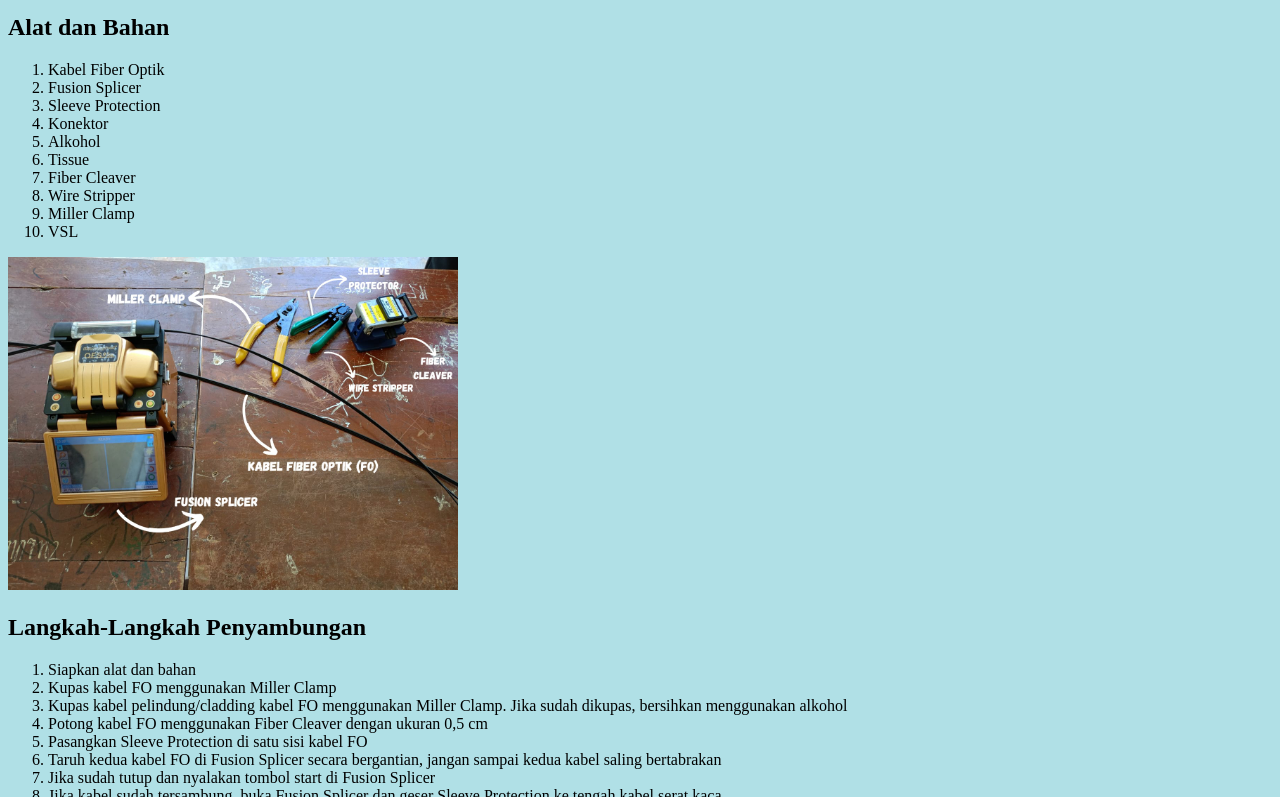
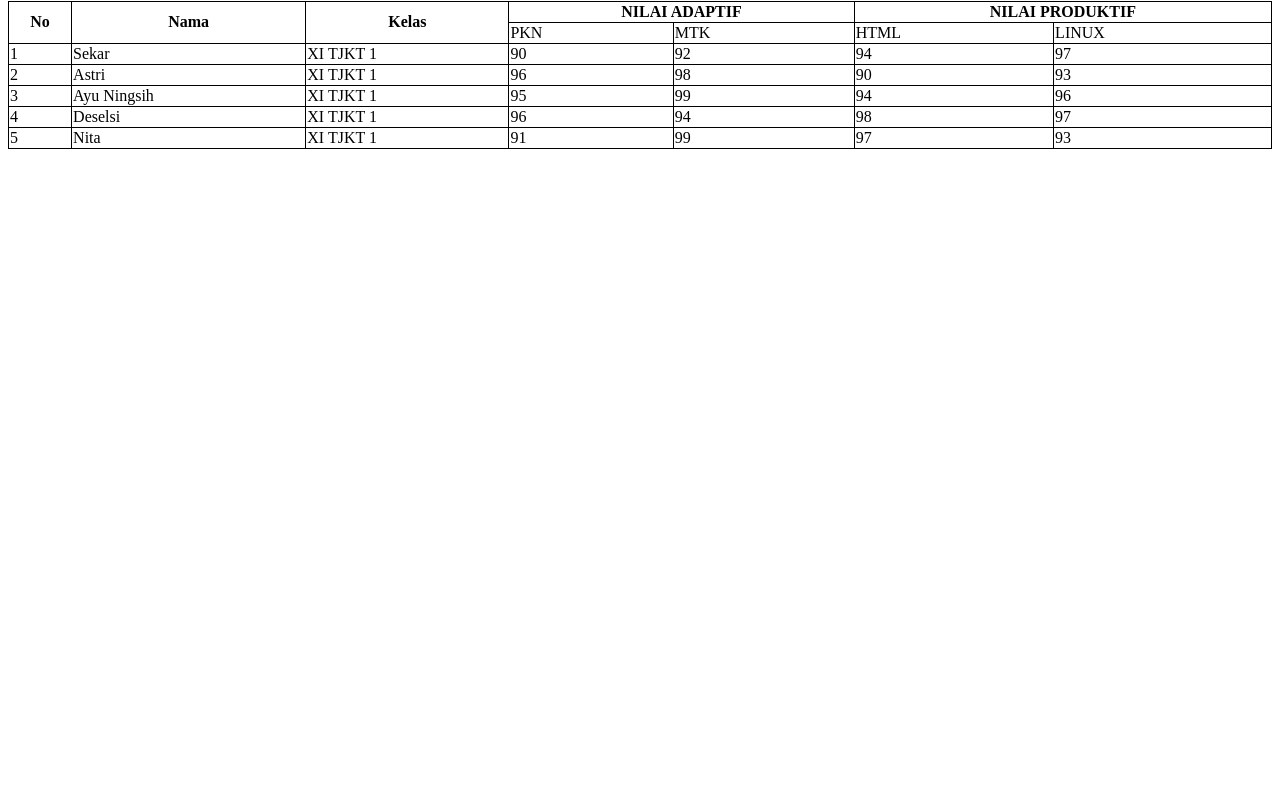
Before and after one commit to nuranita29/nuranita.github.io, a plain HTML site: page index.html in a window 1280 px wide. Shown: the part 66-863 px from the top of the page. After the commit the page ends 800 px from the top, so only its background shows below. Drawn offline with Linux system fonts and the light colour scheme.

Commit message:
Add files via upload

```diff
--- a/index.html
+++ b/index.html
@@ -1,73 +1,77 @@
 <!DOCTYPE html>
 <html>
-<body>
-
 <head>
-  <title>Fiber Optik</title>
-</head>
-<body>
-
-
 <style>
-body {background-color: powderblue;}
-h1   {color: blue;}
-p    {color: red;}
+table, th, td {
+  border: 1px solid black;
+  border-collapse: collapse;
+}
 </style>
 </head>
 <body>
 
-<h1>Laporan Hasil Crimping Fiber Optik</h1>
+<h2>TABEL NILAI KELAS XI TJKT 1</h2>
 
-<h2>Alat dan Bahan</h2>
-
-<ol>
-  <li>Kabel Fiber Optik</li>
-  <li>Fusion Splicer</li>
-  <li>Sleeve Protection</li>
-  <li>Konektor</li>
-  <li>Alkohol</li>
-  <li>Tissue</li>
-  <li>Fiber Cleaver</li>
-  <li>Wire Stripper</li>
-  <li>Miller Clamp</li>
-  <li>VSL</li>
-</ol>
-
-<img src="alat dan bahan.jpeg" alt="alat dan bahan" width="450" height="333">
-
-
-<h2>Langkah-Langkah Penyambungan</h2>
-
-<ol>
-  <li>Siapkan alat dan bahan</li>
-  <li>Kupas kabel FO menggunakan Miller Clamp</li>
-  <li>Kupas kabel pelindung/cladding kabel FO menggunakan Miller Clamp. Jika sudah dikupas, bersihkan menggunakan alkohol</li>
-  <li>Potong kabel FO menggunakan Fiber Cleaver dengan ukuran 0,5 cm</li>
-  <li>Pasangkan Sleeve Protection di satu sisi kabel FO</li>
-  <li>Taruh kedua kabel FO di Fusion Splicer secara bergantian, jangan sampai kedua kabel saling bertabrakan</li>
-  <li>Jika sudah tutup dan nyalakan tombol start di Fusion Splicer</li>
-  <li>Jika kabel sudah tersambung, buka Fusion Splicer dan geser Sleeve Protection ke tengah kabel serat kaca</li>
-  <li>Letakkan kabel di pemanas pada Fusion Splicer</li>
-  <li>Jika sudah nyalakan tombol pemanas dan tunggu sampai tombolnya mati</li>
-  <li>Setelah itu keluarkan kabel</li>
-  <li>Penyambungan kabel telah selesai</li>
-</ol>
-
-<img src="hasil penyambungan.jpeg" alt="hasil penyambungan" width="450" height="333">
-
-
-<h2>Langkah-Langkah Pengecekan</h2>
-
-<ol>
-  <li>Setelah selesai pasangkan konektor dengan cara salah satu ujung dari kabel FO dikupas, kemudian kupas cladding agar core terlihat</li>
-  <li>Bersihkan dengan tissue yang sudah dibasahi alkohol, potong core menggunakan Miller Clamp, kemudian buka konektor dan masukkan core kabel hingga ujung konektor</li>
-  <li>Kunci konektor dengan mendorong bagian coklat konektor ke atas, pasang bagian biru konektor lagi sampai kencang</li>
-  <li>Penutup konektor dilepas, isi bagian tersebut di colok pakai leser senter</li>
-  <li>Ketika ujungnya menyala artinya berhasil </li>
-</ol>
-
-<img src="hasil crimping.jpeg" alt="hasil crimping" width="400" height="350">
-
+<table style="width:100%">
+  <tr>
+    <th rowspan="2">No</th>
+    <th rowspan="2">Nama</th>
+    <th rowspan="2">Kelas</th>
+    <th colspan="2">NILAI ADAPTIF</th>
+    <th colspan="3">NILAI PRODUKTIF</th>
+  </tr>
+  <tr>
+    <td>PKN</td>
+    <td>MTK</td>
+    <td>HTML</td>
+    <td>LINUX</td>
+  </tr>
+  <tr>
+    <td>1</td>
+    <td>Sekar</td>
+    <td>XI TJKT 1</td>
+    <td>90</td>
+    <td>92</td>
+    <td>94</td>
+    <td>97</td>
+  </tr>
+  <tr>
+    <td>2</td>
+    <td>Astri</td>
+    <td>XI TJKT 1</td>
+    <td>96</td>
+    <td>98</td>
+    <td>90</td>
+    <td>93</td>
+  </tr>
+  <tr>
+    <td>3</td>
+    <td>Ayu Ningsih</td>
+    <td>XI TJKT 1</td>
+    <td>95</td>
+    <td>99</td>
+    <td>94</td>
+    <td>96</td>
+  </tr>
+  <tr>
+    <td>4</td>
+    <td>Deselsi</td>
+    <td>XI TJKT 1</td>
+    <td>96</td>
+    <td>94</td>
+    <td>98</td>
+    <td>97</td>
+  </tr>
+  <tr>
+    <td>5</td>
+    <td>Nita</td>
+    <td>XI TJKT 1</td>
+    <td>91</td>
+    <td>99</td>
+    <td>97</td>
+    <td>93</td>
+  </tr>
+</table>
 
 </body>
 </html>
```
